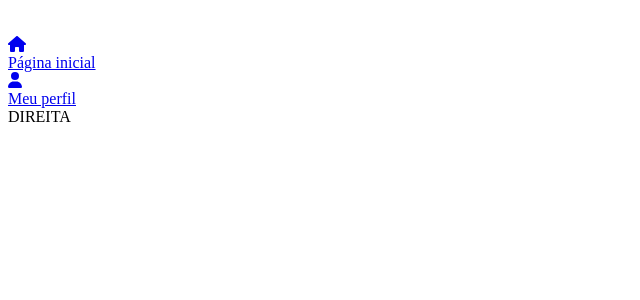
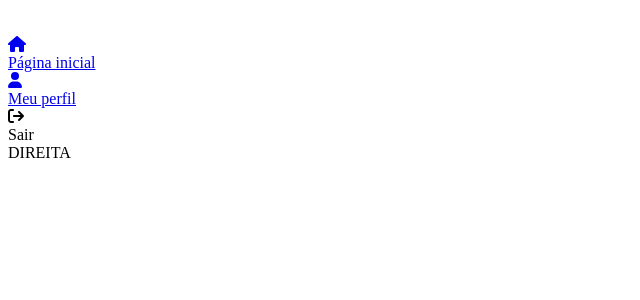
Before and after one commit to joaolira-dev/twitterX-project, a Next.js app in the folder frontend/: page /home in a window 1280 px wide. Shown: the top 300 px of the page, without its empty margins (0-640 px from the left). Built offline with nearby package versions, Linux system fonts and the light colour scheme.

Commit message:
feat: creating fake user for navigate-myprofile

```diff
--- a/frontend/src/app/(ui)/layout.tsx
+++ b/frontend/src/app/(ui)/layout.tsx
@@ -1,5 +1,6 @@
 import Logo from "@/components/ui/logo";
 import { NavItem } from "@/components/ui/nav/nav-item";
+import { NavLogout } from "@/components/ui/nav/nav-logout";
 import { faHouse, faUser } from "@fortawesome/free-solid-svg-icons";
 import { ReactNode } from "react";
 
@@ -17,8 +18,8 @@ export default function Layout({ children }: Props) {
             <NavItem href="/profile" icon={faUser} label="Meu perfil" />
           </nav>
         </div>
-        <div className="">
-
+        <div className="mb-6 flex flex-col gap-4">
+          <NavLogout/>
         </div>
       </section>
       <section className="flex-1 max-w-lg">{children}</section>
--- /dev/null
+++ b/frontend/src/components/ui/nav/nav-logout.tsx
@@ -0,0 +1,19 @@
+"use client"
+
+import { faArrowRightFromBracket } from "@fortawesome/free-solid-svg-icons"
+import { FontAwesomeIcon } from "@fortawesome/react-fontawesome"
+import { useRouter } from "next/navigation"
+
+export const NavLogout = () => {
+   const router = useRouter()
+   const handleClick = () => {
+      router.replace("/signin")
+   }
+
+   return (
+      <div onClick={handleClick} className="cursor-pointer flex opacity-50 items-center gap-6 py-3 hover:opacity-100">
+         <FontAwesomeIcon icon={faArrowRightFromBracket} className="size-6" />
+         <div className="text-lg">Sair</div>
+      </div>
+   )
+}
```
Also changed, not shown: frontend/src/data/user.ts (added, +11 -0 lines), frontend/src/types/user.ts (added, +9 -0 lines).
